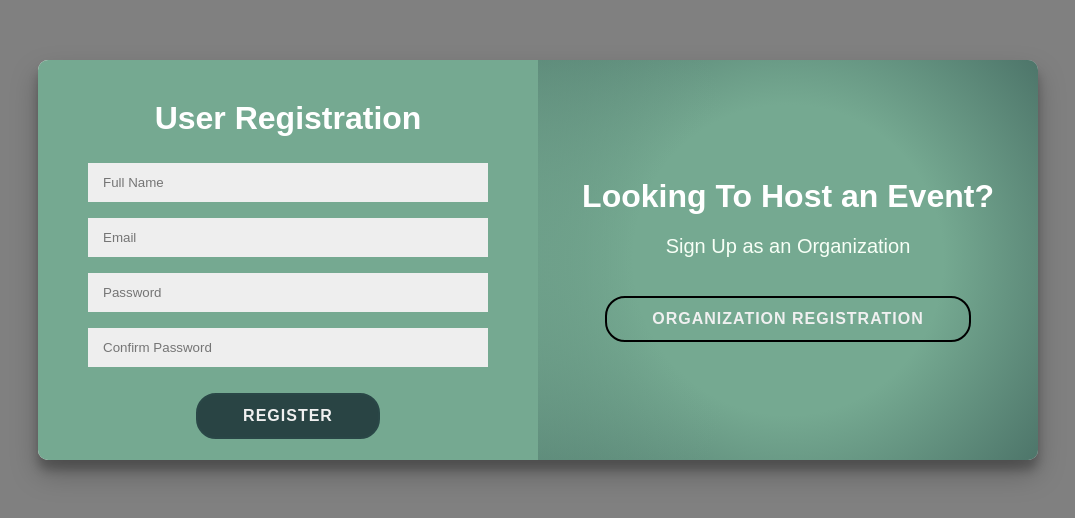
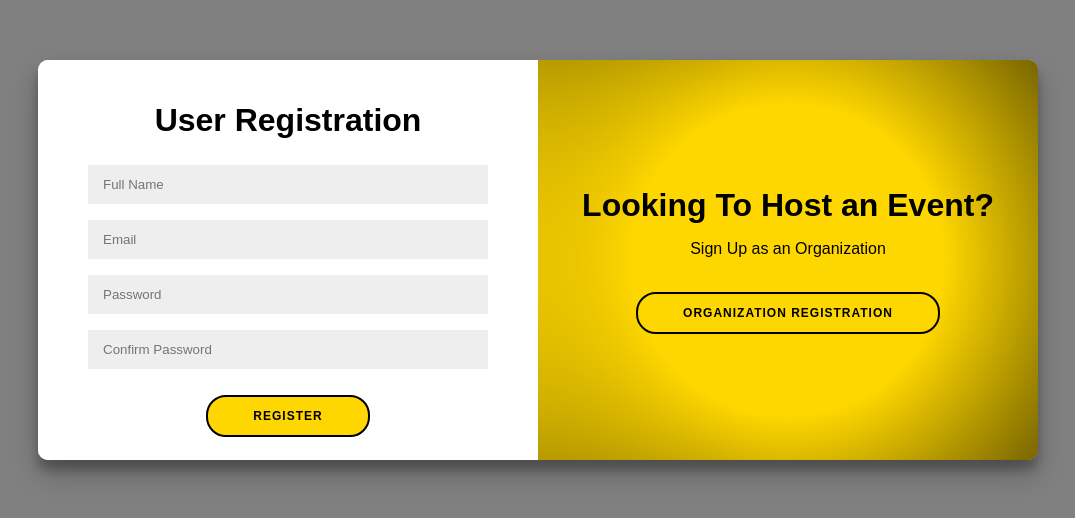
Before and after one commit to avillann00/event-organizer, a React (Vite) app in the folder website/: page /register in a window 1280 px wide. Shown: the part 140-658 px from the top of the page, without its empty margins (102-1177 px from the left). Built offline with nearby package versions, Linux system fonts and the light colour scheme.

Commit message:
reverting color scheme to yellow

```diff
--- a/website/src/styles.css
+++ b/website/src/styles.css
@@ -1,4 +1,3 @@
-
 *
 {
     box-sizing: border-box;
@@ -21,8 +20,6 @@ h1
 {
     font-weight: bold;
     margin: 0;
-    color: #fff;
-    font-size: 32px;
 }
 
 
@@ -43,10 +40,10 @@ a
 button
 {
     border-radius: 20px;
-    border: 2px solid #2A4747;
-    background-color: #294444;
-    color: #f0f0f0;
-    font-size: 16px;
+    border: 2px solid black;
+    background-color: gold;
+    color: black;
+    font-size: 12px;
     font-weight: bold;
     padding: 12px 45px;
     letter-spacing: 1px;
@@ -54,15 +51,9 @@ button
     transition: transform 80ms ease-in;
 }
 
-p
-{
-    color: #F7FFF6;
-    font-size: 20px;
-}
-
 button:hover
 {
-    background-color: #7f9b88;
+    background-color: darkgoldenrod;
     border: 2px solid black;
     cursor: pointer;
 }
@@ -75,7 +66,7 @@ button.ghost
 
 form
 {
-    background-color: #75a991;
+    background-color: #fff;
     display: flex;
     justify-content: center;
     align-items: center;
@@ -163,9 +154,9 @@ input
 .overlay
 {
     background:
-  radial-gradient(circle at 25% 50%, #75a991 0%, #75a991 20%, transparent 60%),
-  radial-gradient(circle at 75% 50%, #75a991 0%, #75a991 20%, transparent 60%),
-  #2A4747;
+  radial-gradient(circle at 25% 50%, gold 0%, gold 20%, transparent 60%),
+  radial-gradient(circle at 75% 50%, gold 0%, gold 20%, transparent 60%),
+  black;
     background-repeat: no-repeat;
     background-size: cover;
     background-position: 0 0;
@@ -241,6 +232,6 @@ input
 
 input:focus {
   outline: none;
-  border: 2px solid #61D095;
-  box-shadow: 0 0 8px #61D095(255, 215, 0, 0.6);
+  border: 2px solid gold;
+  box-shadow: 0 0 8px rgba(255, 215, 0, 0.6);
 }
```
Also changed, not shown: 1 other file (tests, documents, lock files or other folders).
